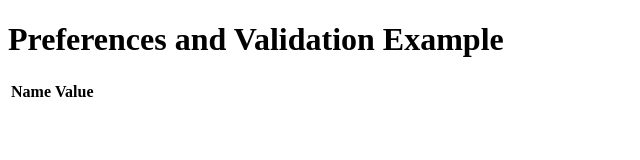
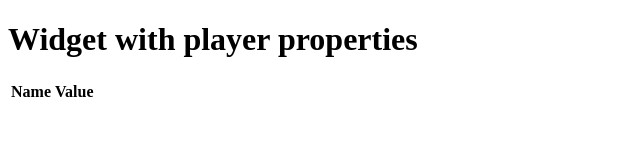
Before and after one commit to signagelive/widget-with-player-properties, a plain HTML site: page index.html in a window 1280 px wide. Shown: the whole page, without its empty margins (0-640 px from the left). Drawn offline with Linux system fonts and the light colour scheme.

Commit message:
Set the title in the widget properly

```diff
--- a/index.html
+++ b/index.html
@@ -4,12 +4,12 @@
 <head>
     <meta charset="UTF-8">
     <meta name="viewport" content="width=device-width,initial-scale=1">
-    <title>Preferences and Validation Example</title>
+    <title>Widget with player properties</title>
     <link rel="stylesheet" href="css/style.css" type="text/css">
 </head>
 
 <body>
-    <h1>Preferences and Validation Example</h1>
+    <h1>Widget with player properties</h1>
     <table id="tblPreferences">
         <thead>
             <tr>
```
